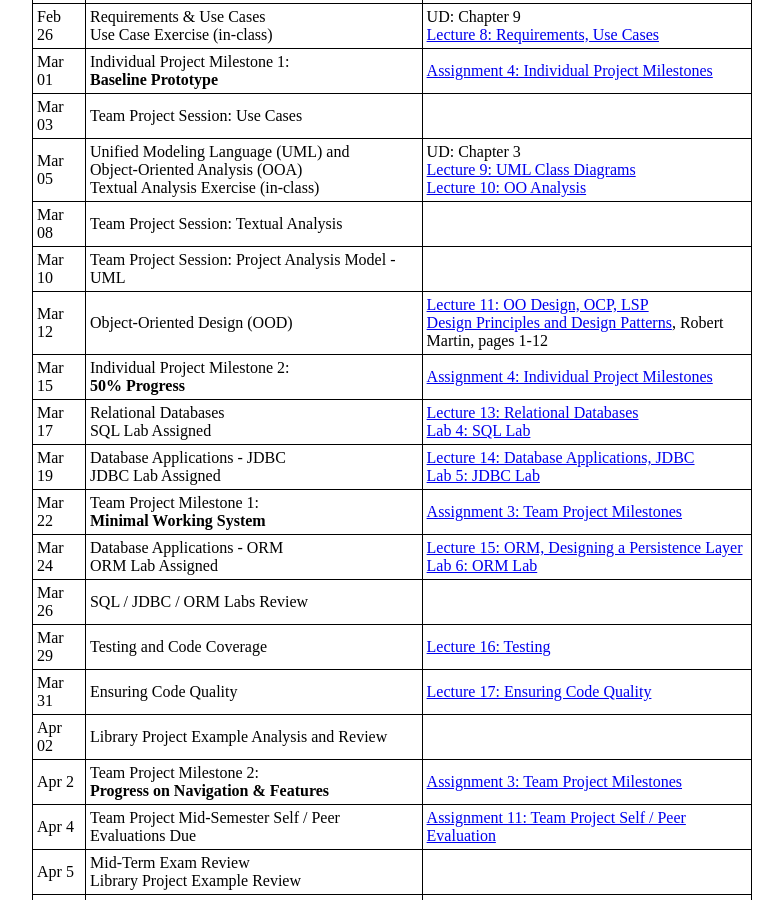
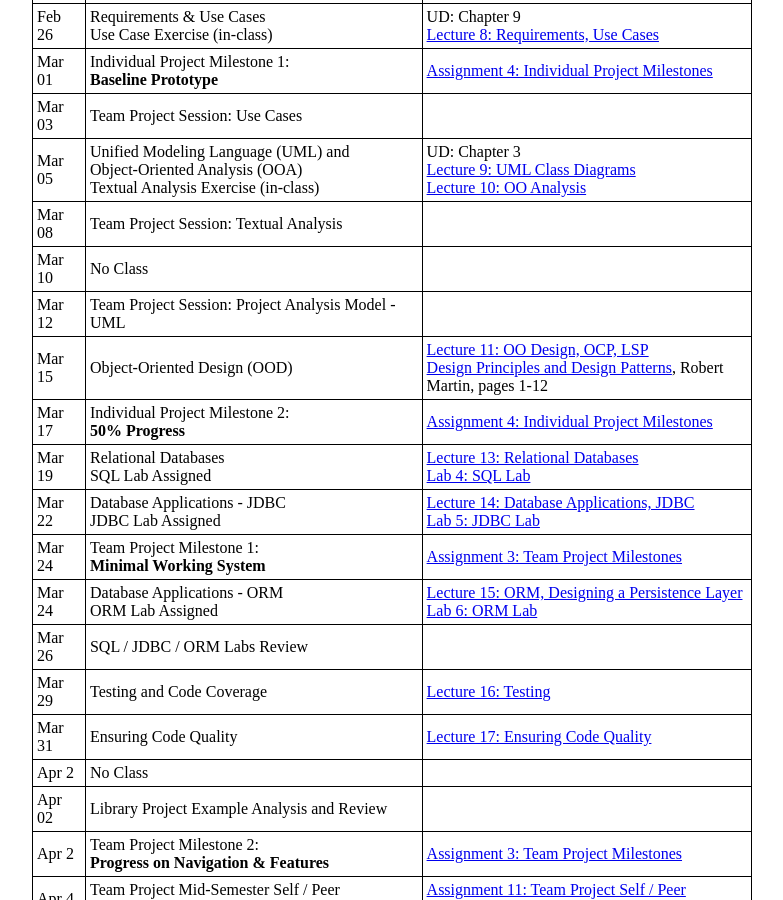
Before and after one commit to ycpcs/cs320-spring2021, a Jekyll site: the page built from schedule.md, in a window 1280 px wide and 900 px high, scrolled down 756 px. Shown: the whole window, without its empty margins (248-1031 px from the left). Built offline with Jekyll 4.4.1, drawn with Linux system fonts in a browser that asks for light colours.

Commit message:
Changed schedule due to Spartan Day

```diff
--- a/schedule.md
+++ b/schedule.md
@@ -28,16 +28,18 @@ Mar 01 | Individual Project Milestone 1:<br> **Baseline Prototype** | [Assignmen
 Mar 03  | Team Project Session: Use Cases  |
 Mar 05  | Unified Modeling Language (UML) and <br> Object-Oriented Analysis (OOA)<br>Textual Analysis Exercise (in-class) | UD: Chapter 3 <br> [Lecture 9: UML Class Diagrams](lectures/lecture09.html) <br> [Lecture 10: OO Analysis](lectures/lecture10.html)
 Mar 08 | Team Project Session: Textual Analysis  |
-Mar 10 | Team Project Session: Project Analysis Model - UML
-Mar 12 | Object-Oriented Design (OOD) | [Lecture 11: OO Design, OCP, LSP](lectures/lecture11.html)<br> [Design Principles and Design Patterns](lectures/lecture11/Principles_and_Patterns.pdf), Robert Martin, pages 1-12
-Mar 15 | Individual Project Milestone 2:<br> **50% Progress** | [Assignment 4: Individual Project Milestones](assign/assign04.html)
-Mar 17 | Relational Databases<br> SQL Lab Assigned | [Lecture 13: Relational Databases](lectures/lecture13.html)<br> [Lab 4: SQL Lab](./labs/lab04.html)
-Mar 19 | Database Applications - JDBC<br> JDBC Lab Assigned | [Lecture 14: Database Applications, JDBC](lectures/lecture14.html)<br> [Lab 5: JDBC Lab](./labs/lab05.html)
-Mar 22 | Team Project Milestone 1:<br> **Minimal Working System** | [Assignment 3: Team Project Milestones](assign/assign03.html)
+Mar 10 | No Class
+Mar 12 | Team Project Session: Project Analysis Model - UML
+Mar 15 | Object-Oriented Design (OOD) | [Lecture 11: OO Design, OCP, LSP](lectures/lecture11.html)<br> [Design Principles and Design Patterns](lectures/lecture11/Principles_and_Patterns.pdf), Robert Martin, pages 1-12
+Mar 17 | Individual Project Milestone 2:<br> **50% Progress** | [Assignment 4: Individual Project Milestones](assign/assign04.html)
+Mar 19 | Relational Databases<br> SQL Lab Assigned | [Lecture 13: Relational Databases](lectures/lecture13.html)<br> [Lab 4: SQL Lab](./labs/lab04.html)
+Mar 22 | Database Applications - JDBC<br> JDBC Lab Assigned | [Lecture 14: Database Applications, JDBC](lectures/lecture14.html)<br> [Lab 5: JDBC Lab](./labs/lab05.html)
+Mar 24 | Team Project Milestone 1:<br> **Minimal Working System** | [Assignment 3: Team Project Milestones](assign/assign03.html)
 Mar 24 | Database Applications - ORM <br> ORM Lab Assigned | [Lecture 15: ORM, Designing a Persistence Layer](lectures/lecture15.html)<br> [Lab 6: ORM Lab](./labs/lab06.html)
 Mar 26 | SQL / JDBC / ORM Labs Review
 Mar 29 | Testing and Code Coverage | [Lecture 16: Testing](lectures/lecture16.html)
 Mar 31 | Ensuring Code Quality | [Lecture 17: Ensuring Code Quality](lectures/lecture17.html)
+Apr 2  | No Class
 Apr 02 | Library Project Example Analysis and Review
 Apr 2  | Team Project Milestone 2:<br> **Progress on Navigation & Features** | [Assignment 3: Team Project Milestones](assign/assign03.html)
 Apr 4  | Team Project Mid-Semester Self / Peer Evaluations Due | [Assignment 11: Team Project Self / Peer Evaluation](assign/assign11.html)
```
Also changed, not shown: assign/assign04.md (+1 -1 lines).
